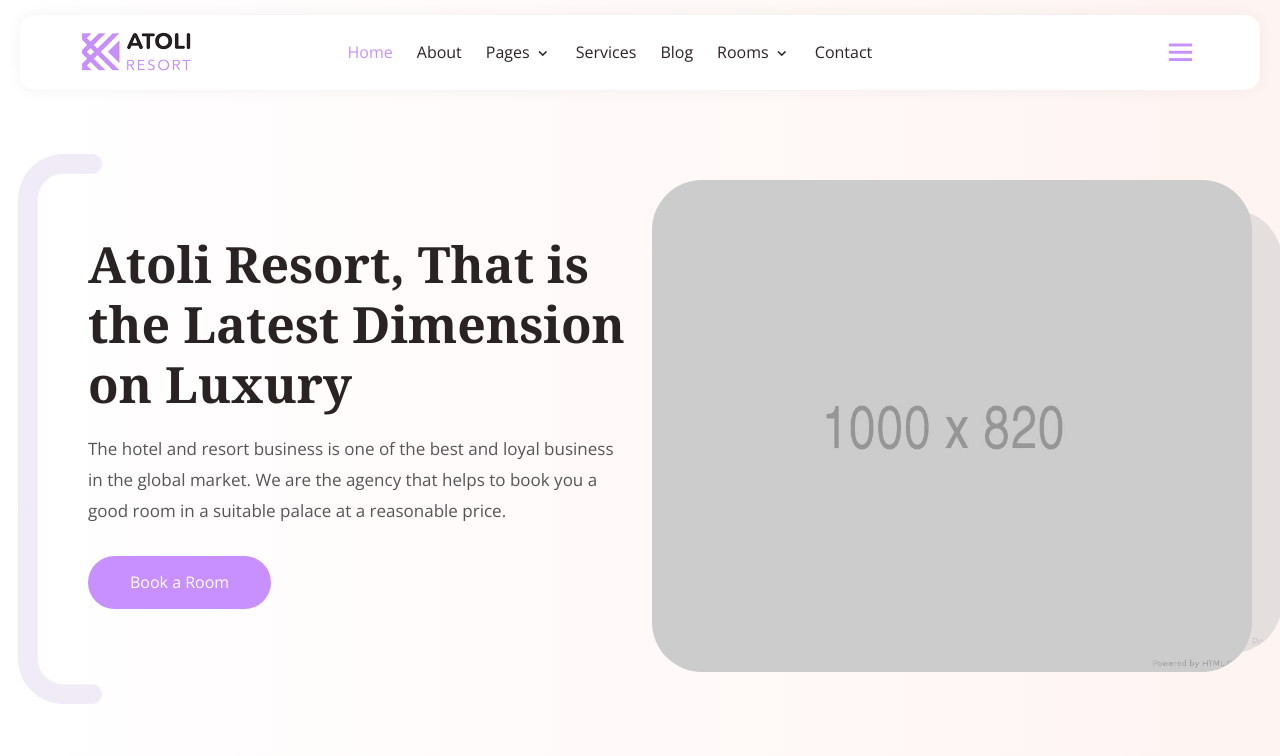
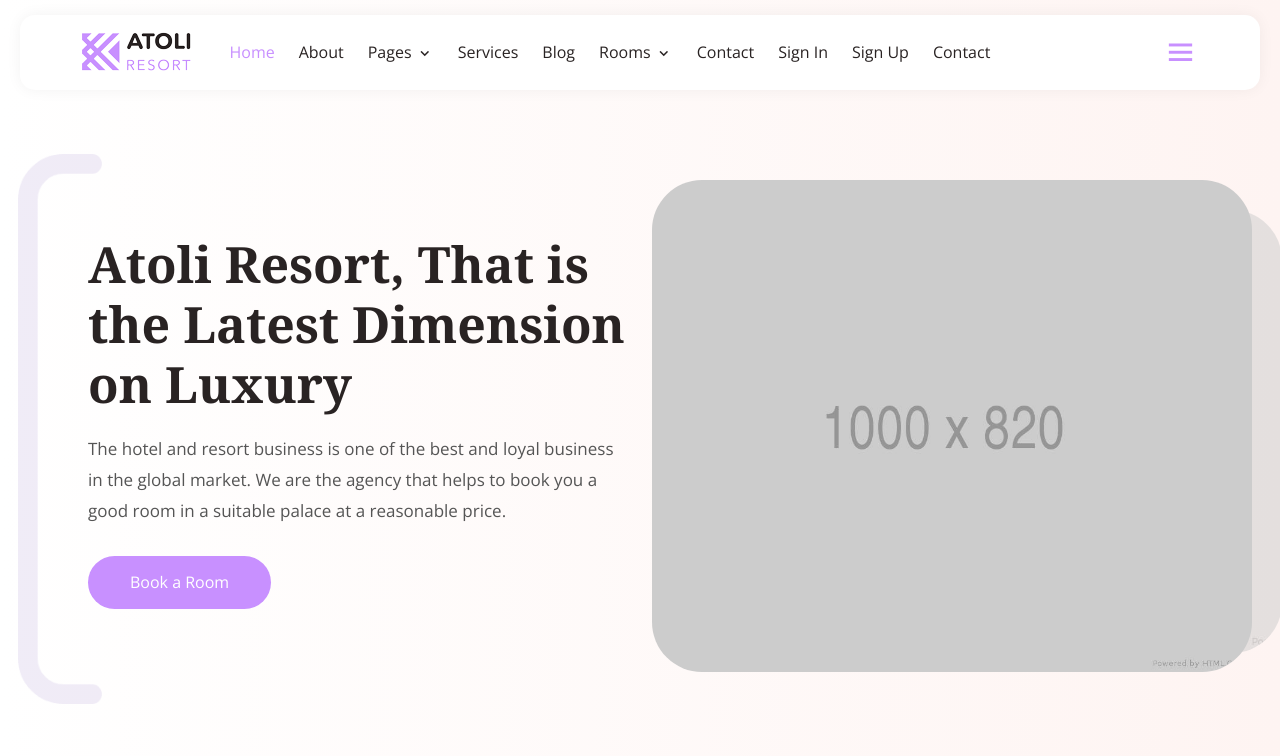
Before and after one commit to 3ina/hotel_reservation_django_app, a Django app: page / in a window 1280 px wide. Shown: the top 756 px of the page. Run offline with Django 5.2, Linux system fonts and the light colour scheme; some libraries are stand-ins or nearby versions.

Commit message:
add login ,signup, logout page

```diff
--- a/hotel_reservation_django_app/settings.py
+++ b/hotel_reservation_django_app/settings.py
@@ -35,8 +35,12 @@ INSTALLED_APPS = [
     'django.contrib.sessions',
     'django.contrib.messages',
     'django.contrib.staticfiles',
+    "allauth_ui",
     'allauth',
     'allauth.account',
+    "allauth.socialaccount",
+    "allauth.socialaccount.providers.github",
+    "widget_tweaks",
     'backend',
 ]
 
@@ -136,3 +140,5 @@ AUTHENTICATION_BACKENDS = [
     'django.contrib.auth.backends.ModelBackend',
     'allauth.account.auth_backends.AuthenticationBackend',
 ]
+
+LOGIN_REDIRECT_URL = '/'
--- a/templates/base.html
+++ b/templates/base.html
@@ -126,27 +126,6 @@
                                             </a>
                                         </li>
 
-                                        <li class="nav-item">
-                                            <a href="sign-in.html" class="nav-link">
-                                                Sign In
-                                            </a>
-                                        </li>
-
-                                        <li class="nav-item">
-                                            <a href="sign-up.html" class="nav-link">
-                                                Sign Up
-                                            </a>
-                                        </li>
-
-
-
-                                        <li class="nav-item">
-                                            <a href="404.html" class="nav-link">
-                                                404 page
-                                            </a>
-                                        </li>
-
-
                                     </ul>
                                 </li>
 
@@ -180,6 +159,18 @@
                                         </li>
                                     </ul>
                                 </li>
+
+                                <li class="nav-item">
+                                    <a href="contact.html" class="nav-link">
+                                        Contact
+                                    </a>
+                                </li>
+                                {% if user.is_authenticated %}
+                                     <li class="nav-item" ><a href="{% url 'account_logout' %}">Log Out</a></li>
+                             {% else %}
+                                    <li class="nav-item" >  <a href="{% url 'account_login' %}">Sign In</a></li>
+                                    <li class="nav-item" > <a href="{% url 'account_signup' %}">Sign Up</a></li>
+                            {% endif %}
 
                                 <li class="nav-item">
                                     <a href="contact.html" class="nav-link">
```
